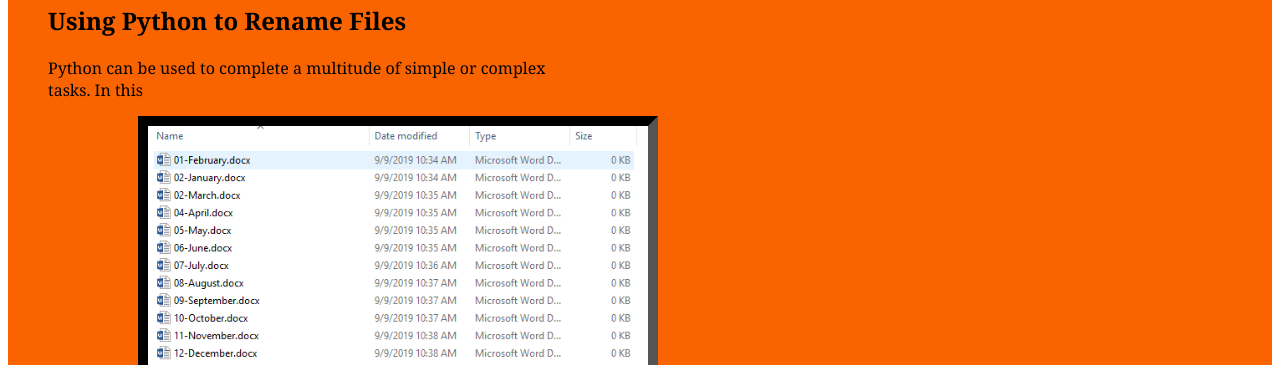
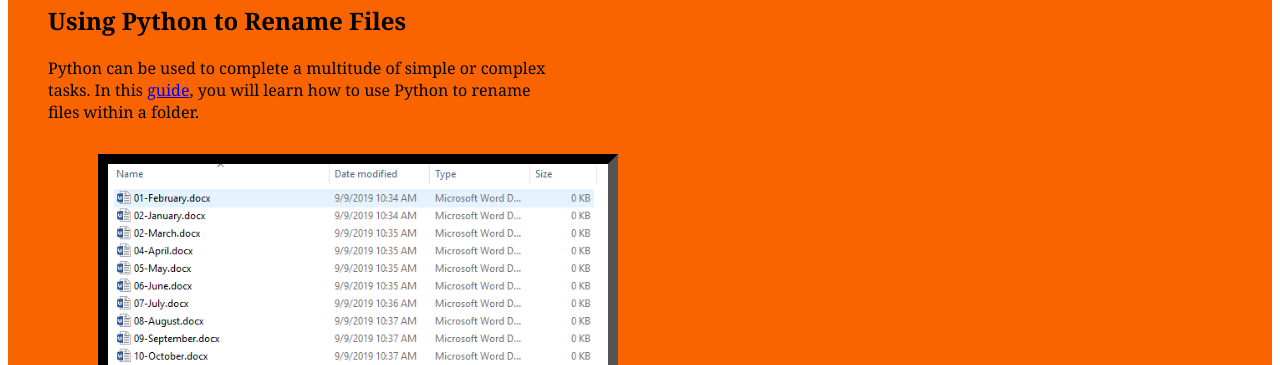
Before and after one commit to okstate-maps/website-guides, a plain HTML site: page index.html in a window 1280 px wide. Shown: the part 8603-8968 px from the top of the page. Drawn offline with Linux system fonts and the light colour scheme.

Commit message:
Update index.html

```diff
--- a/index.html
+++ b/index.html
@@ -174,7 +174,7 @@
         <h2 id="rename">Using Python to Rename Files</h2>
 
         <p>Python can be used to complete a multitude of simple or complex tasks.
-            In this <a target="_blank" href="https://okstate-maps.github.io/guide-rename-files-python/>guide</a>, you will learn how to use Python to rename files within a folder.</p>
+            In this <a target="_blank" href="https://okstate-maps.github.io/guide-rename-files-python/">guide</a>, you will learn how to use Python to rename files within a folder.</p>
 
             <a target="_blank" href="https://okstate-maps.github.io/guide-rename-files-python//"><img src="web-images/NewName.PNG" alt="renamed files"></a>
 
```
